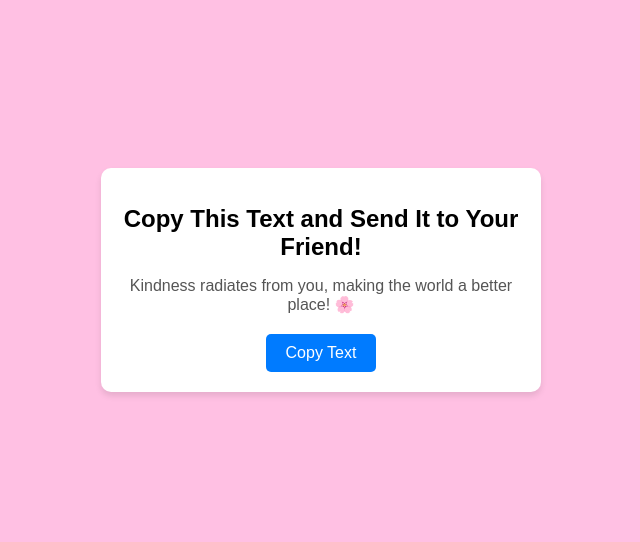
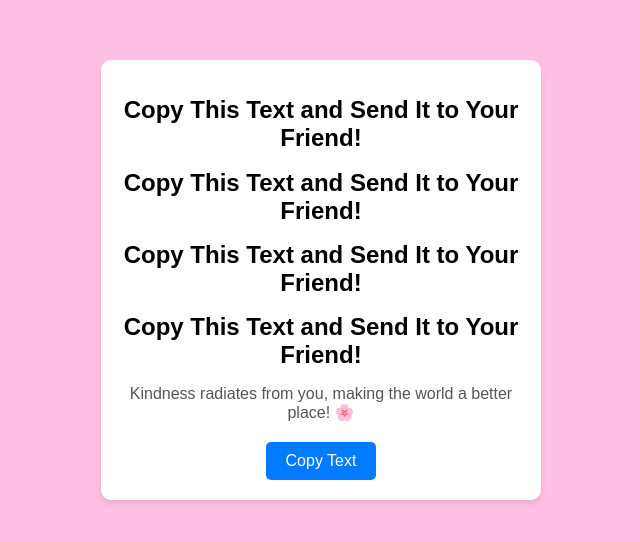
Before and after one commit to PRINCE-15306/FUN, a plain HTML site: page index.html in a window 1280 px wide. Shown: the part 120-662 px from the top of the page, without its empty margins (319-959 px from the left). Drawn offline with Linux system fonts and the light colour scheme.

Commit message:
test new proj

```diff
--- a/index.html
+++ b/index.html
@@ -9,6 +9,9 @@
 <body>
   <div class="container">
     <h1>Copy This Text and Send It to Your Friend!</h1>
+    <h1>Copy This Text and Send It to Your Friend!</h1>
+    <h1>Copy This Text and Send It to Your Friend!</h1>
+    <h1>Copy This Text and Send It to Your Friend!</h1>
     <p id="text"></p>
     <button class="copy-button" onclick="copyText()">Copy Text</button>
   </div>
```
